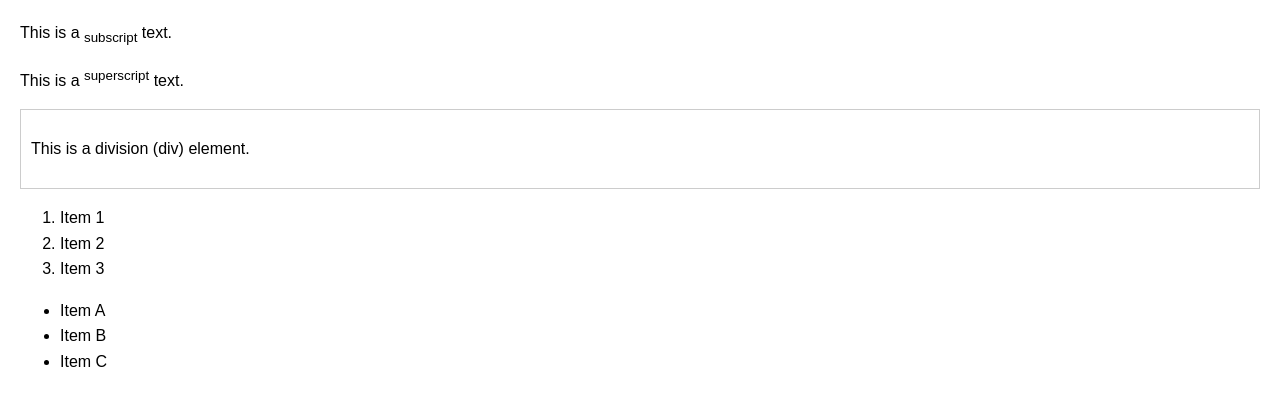
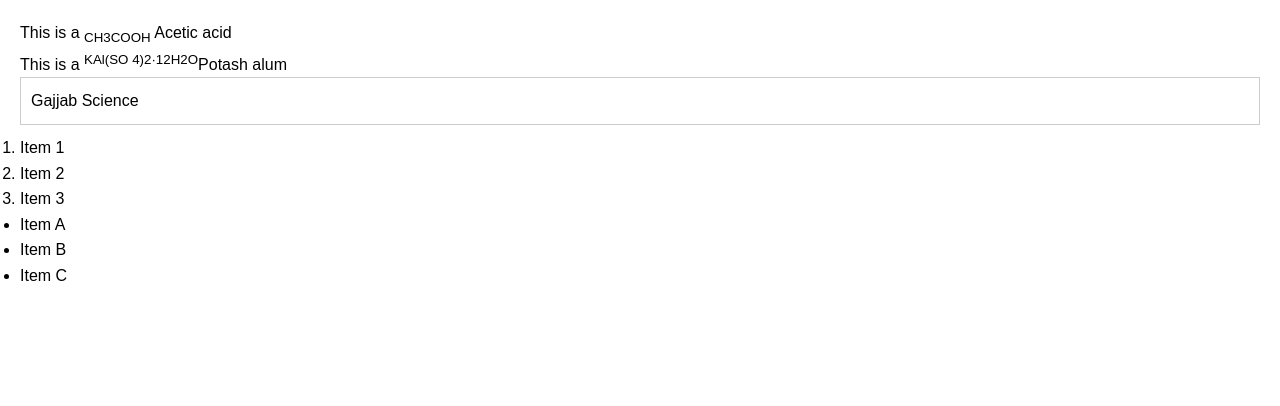
Before and after one commit to achyutsharan3267/webdevlopment, a plain HTML site: page Index_1.html in a window 1280 px wide. Drawn offline with Linux system fonts and the light colour scheme.

Commit message:
Hare Krishna

```diff
--- a/Index_1.html
+++ b/Index_1.html
@@ -3,7 +3,8 @@
 <head>
   <meta charset="UTF-8">
   <meta name="viewport" content="width=device-width, initial-scale=1.0">
-  <title>HTML Elements Example</title>
+  <link rel="stylesheet" href="./assets/css/style.css">
+  <title>Some Scientific Formula</title>
   <style>
     /* Adding some basic styling for demonstration purposes */
     body {
@@ -21,14 +22,14 @@
 <body>
 
   <!-- Subscript Example -->
-  <p>This is a <sub>subscript</sub> text.</p>
+  <p>This is a <sub>CH3COOH</sub> Acetic acid</p>
 
   <!-- Superscript Example -->
-  <p>This is a <sup>superscript</sup> text.</p>
+  <p>This is a <sup>KAl(SO 4)2·12H2O</sup>Potash alum</p>
 
   <!-- Division Example -->
   <div class="example-div">
-    <p>This is a division (div) element.</p>
+    <p>Gajjab Science</p>
   </div>
 
   <!-- Ordered List Example -->
--- a/assets/css/style.css
+++ b/assets/css/style.css
@@ -20,3 +20,9 @@
     justify-content: space-between;
     align-items: center;
 }
+
+.button
+{
+    background: rgb(171, 171, 25);
+font-size: larger;
+}
```
Also changed, not shown: index.html (+3 -1 lines).
